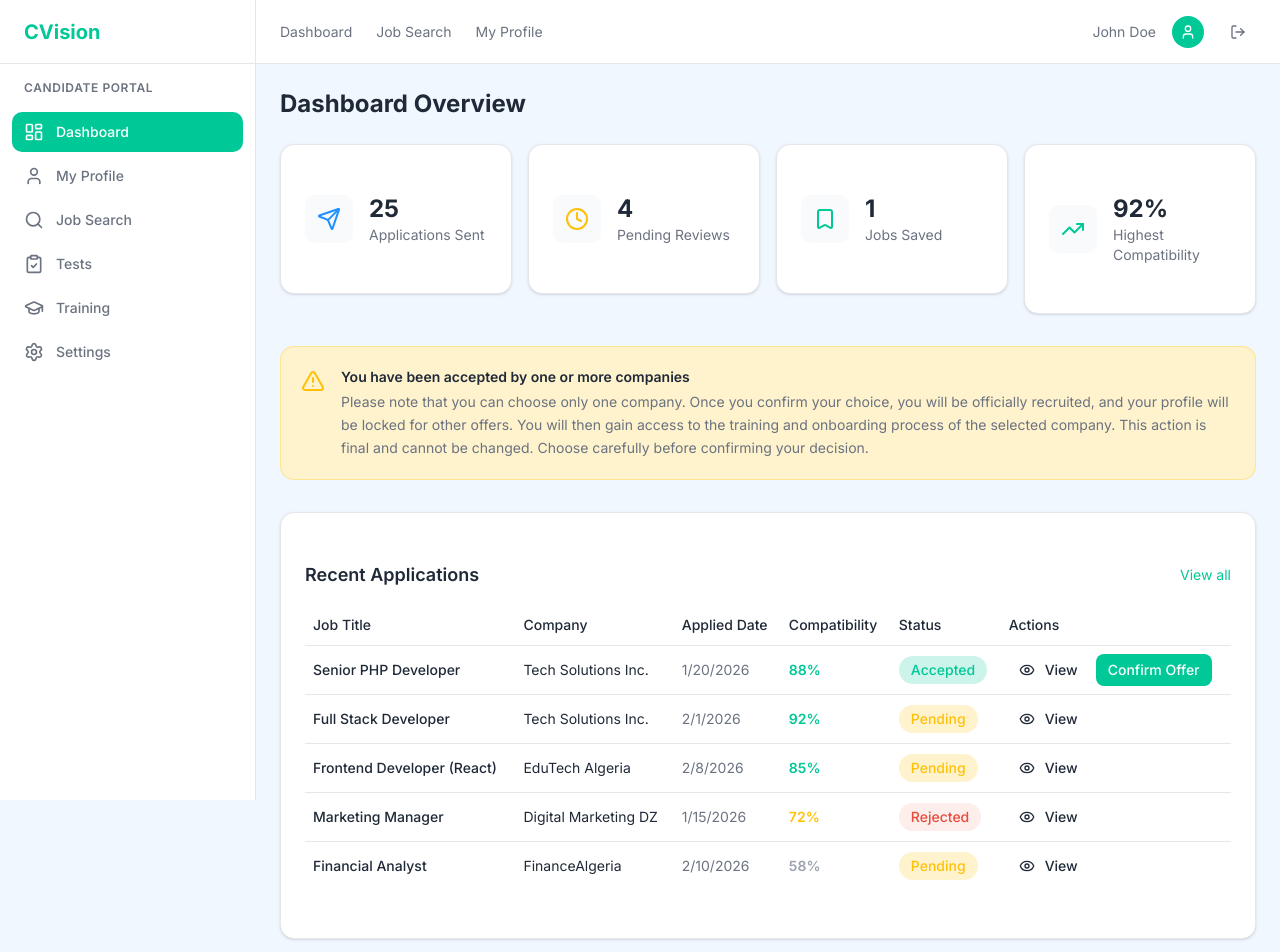
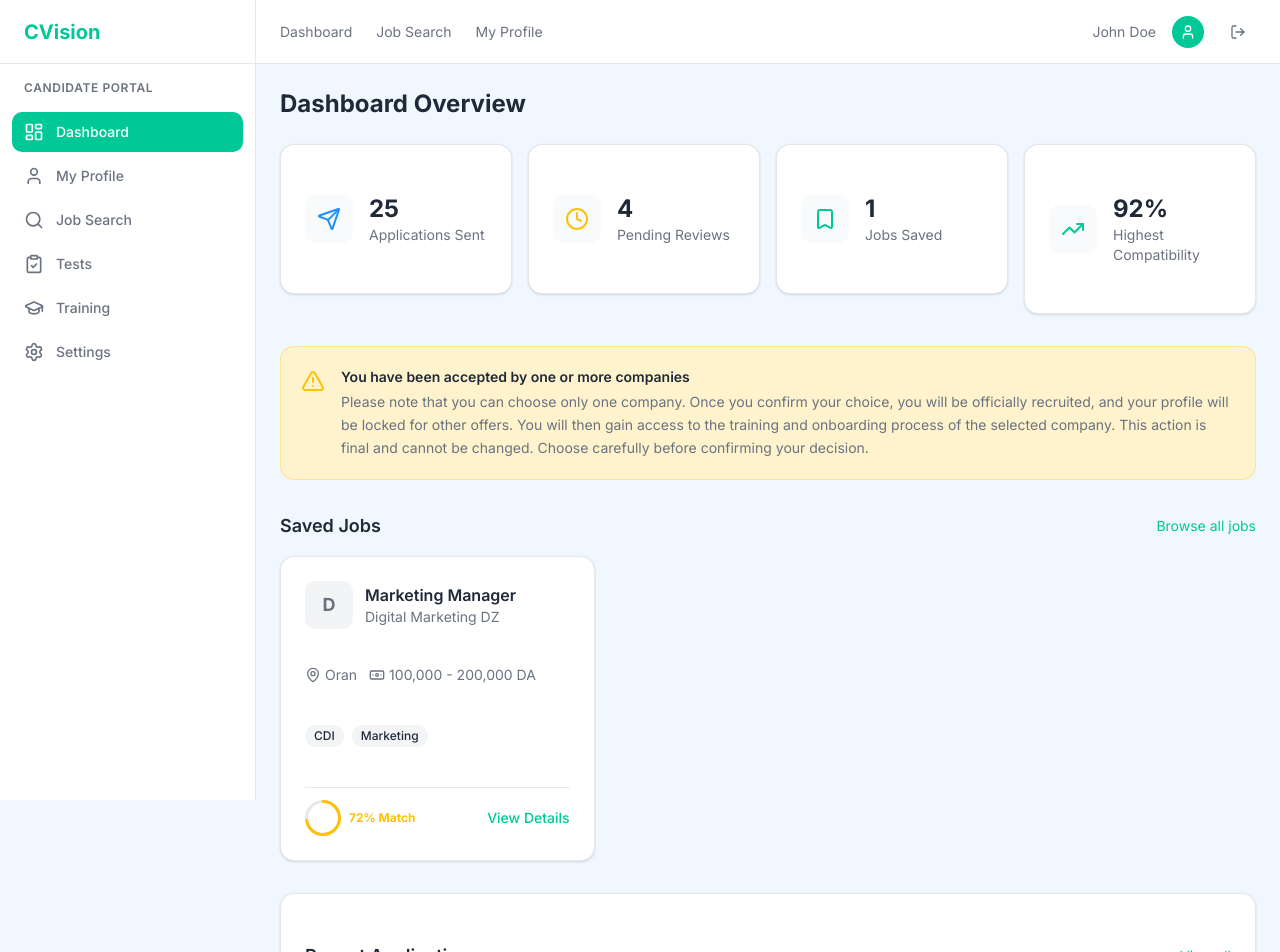
Before and after one commit to Douaa-code/cvision-frontend, a Next.js app: page /dashboard in a window 1280 px wide. Shown: the top 952 px of the page. Built offline with nearby package versions, Linux system fonts and the light colour scheme.

Commit message:
feat(candidate): add Saved Jobs section to dashboard
Add a "Saved Jobs" section between the acceptance alert and Recent
Applications, mirroring the Recommended Jobs layout and filtering
jobs with saved: true.

Co-Authored-By: Claude Sonnet 4.6 <noreply@anthropic.com>

```diff
--- a/app/(candidate)/dashboard/page.tsx
+++ b/app/(candidate)/dashboard/page.tsx
@@ -36,6 +36,7 @@ const hasAcceptedOffers = mockApplications.some(
 export default function CandidateDashboard() {
   const recentApplications = mockApplications.slice(0, 5);
   const recommendedJobs = mockJobs.slice(0, 3);
+  const savedJobs = mockJobs.filter((job) => job.saved);
 
   return (
     <div>
@@ -94,6 +95,26 @@ export default function CandidateDashboard() {
           </div>
         </motion.div>
       )}
+
+      {/* Saved Jobs */}
+      <motion.div
+        initial={{ opacity: 0, y: 10 }}
+        animate={{ opacity: 1, y: 0 }}
+        transition={{ delay: 0.4 }}
+        className="mb-8"
+      >
+        <div className="flex items-center justify-between mb-4">
+          <h2 className="text-lg font-semibold">Saved Jobs</h2>
+          <Link href="/jobs" className="text-sm text-cvision-green hover:underline">
+            Browse all jobs
+          </Link>
+        </div>
+        <div className="grid grid-cols-1 md:grid-cols-2 lg:grid-cols-3 gap-4">
+          {savedJobs.map((job) => (
+            <JobCard key={job.id} job={job} />
+          ))}
+        </div>
+      </motion.div>
 
       {/* Recent Applications */}
       <motion.div
```
